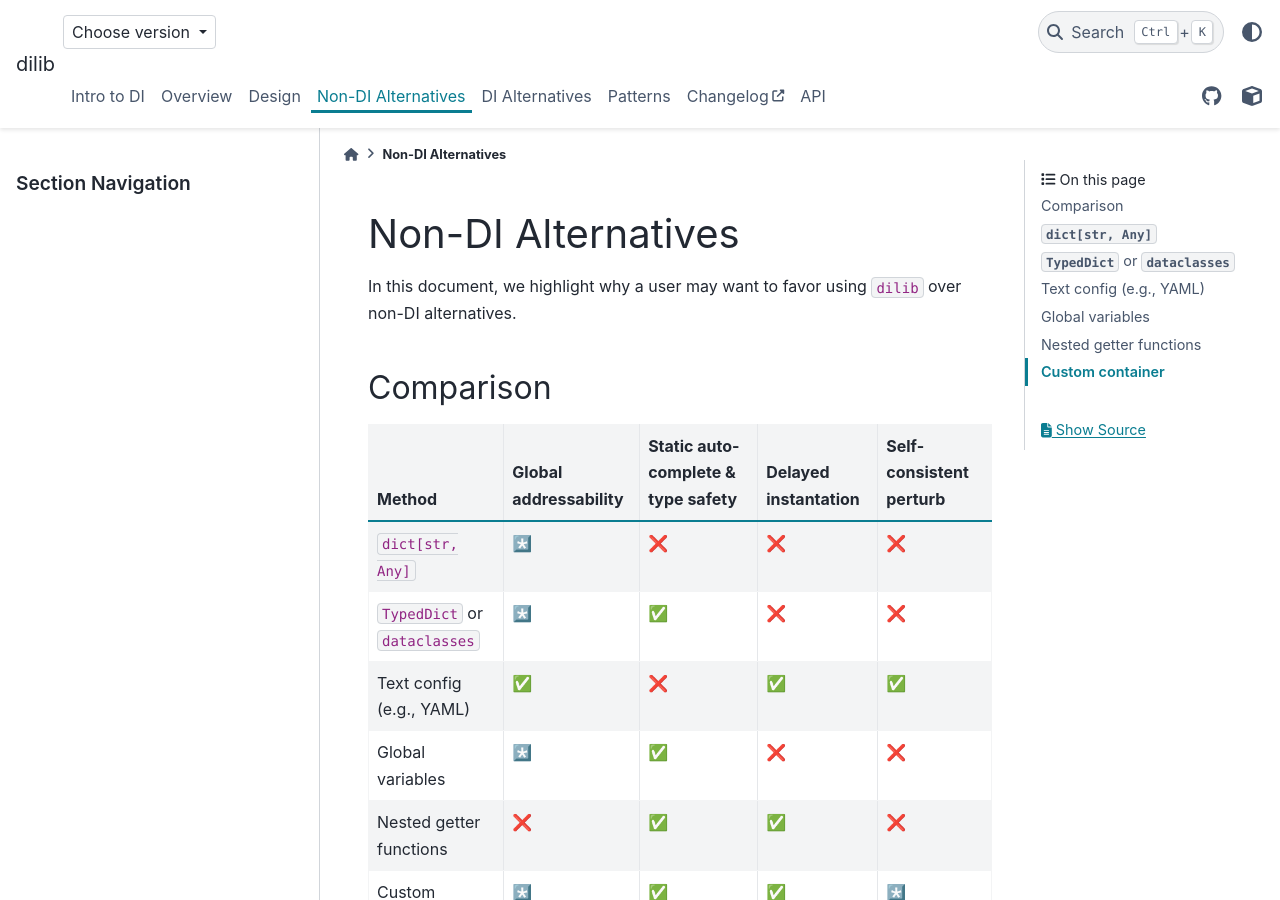
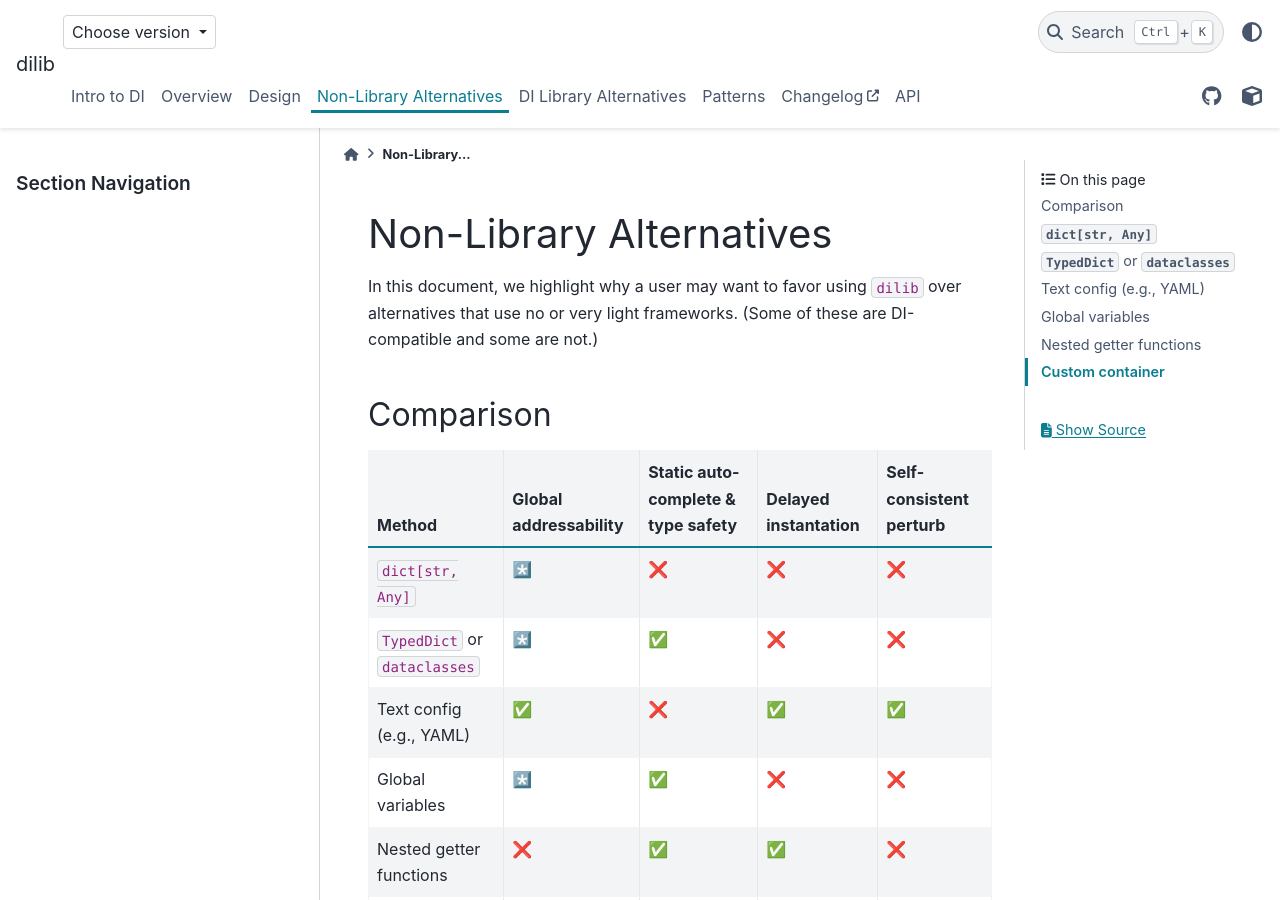
Before and after one commit to ansatzcapital/dilib, a Sphinx documentation site: the page built from docs/source/non_lib_alts.md, in a window 1280 px wide and 900 px high. Built offline with Sphinx 7.4.7 and the PyData theme 0.15.4, drawn with Linux system fonts in a browser that asks for light colours; the version number could not be read and is left out; some of the changed text lies outside the part shown.

Commit message:
Rename pages

```diff
--- a/docs/source/index.rst
+++ b/docs/source/index.rst
@@ -11,8 +11,8 @@ dilib
    intro_di
    overview
    design
-   non_di_alts
-   di_alts
+   non_lib_alts
+   lib_alts
    patterns
    Changelog <https://github.com/ansatzcapital/dilib/releases>
    api/index
--- a/docs/source/di_alts.md
+++ b/docs/source/lib_alts.md
@@ -1,4 +1,4 @@
-# DI Alternatives
+# DI Library Alternatives
 
 As always, developers should consider carefully whether (1) DI is the
 correct pattern for their needs, whether (2) the scale of the problem
--- a/docs/source/non_di_alts.md
+++ b/docs/source/non_lib_alts.md
@@ -1,7 +1,8 @@
-# Non-DI Alternatives
+# Non-Library Alternatives
 
 In this document, we highlight why a user may want to favor using `dilib`
-over non-DI alternatives.
+over alternatives that use no or very light frameworks. (Some of these
+are DI-compatible and some are not.)
 
 ## Comparison
 
```
